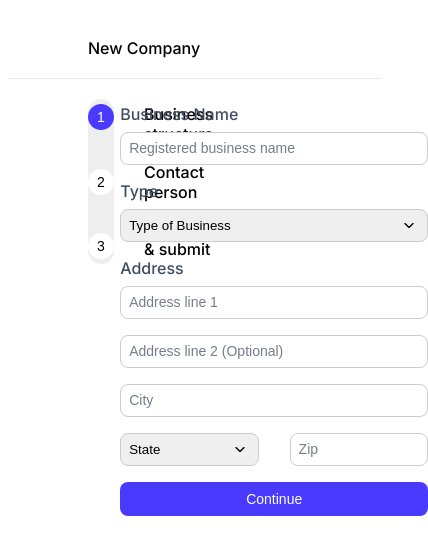
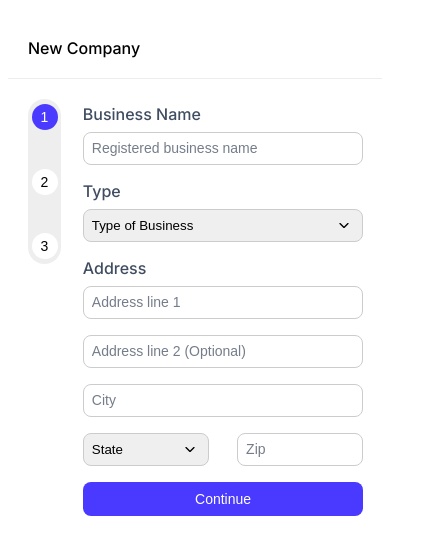
Before and after one commit to yeynerArenales/companycreator, a Next.js app: page / in a window 390 px wide. Shown: the top 554 px of the page, 428 px wide, since content can reach past the window. Built offline with nearby package versions, Linux system fonts and the light colour scheme.

Commit message:
[FEATURE][RESPONSIVE] add a simple responsive

```diff
--- a/src/components/molecules/Review/styles.ts
+++ b/src/components/molecules/Review/styles.ts
@@ -3,6 +3,10 @@ import styled from "styled-components";
 export const Container = styled.div`
   width: 410px;
   margin: 25px 0;
+
+  @media (max-width: 600px) {
+    width: 80%;
+  }
 `;
 
 export const SubTitle = styled.h2`
--- a/src/components/molecules/Sidebar/styles.ts
+++ b/src/components/molecules/Sidebar/styles.ts
@@ -4,6 +4,9 @@ export const Container = styled.div`
   width: 30%;
   height: auto;
   display: flex;
+  @media (max-width: 600px) {
+    width: 20%;
+  }
 `;
 
 export const ButtonsBox = styled.div`
@@ -17,6 +20,10 @@ export const ButtonsBox = styled.div`
   justify-content: space-between;
   flex-direction: column;
   align-items: center;
+
+  @media (max-width: 600px) {
+    margin: 20px 10px 0 20px;
+  }
 `;
 
 export const SubTitlesBox = styled.div`
@@ -28,6 +35,10 @@ export const SubTitlesBox = styled.div`
   flex-direction: column;
   align-items: center;
   margin-left: 30px;
+
+  @media (max-width: 600px) {
+    display: none;
+  }
 `;
 
 export const SubTitle = styled.h2`
--- a/src/components/organism/Forms/styles.ts
+++ b/src/components/organism/Forms/styles.ts
@@ -3,6 +3,10 @@ import styled from "styled-components";
 export const Form = styled.form`
   width: 410px;
   margin: 25px 0;
+
+  @media (max-width: 600px) {
+    width: 75%;
+  }
 `;
 
 export const DoubleInput = styled.div`
--- a/src/components/organism/Header/styles.ts
+++ b/src/components/organism/Header/styles.ts
@@ -14,6 +14,10 @@ export const Title = styled.h1`
   line-height: 40px;
   padding: 20px 0 10px 80px;
   margin: 0;
+
+  @media (max-width: 600px) {
+    padding: 20px 0 10px 20px;
+  }
 `;
 
 export const Badge = styled.div<{ $status?: string }>`
```
